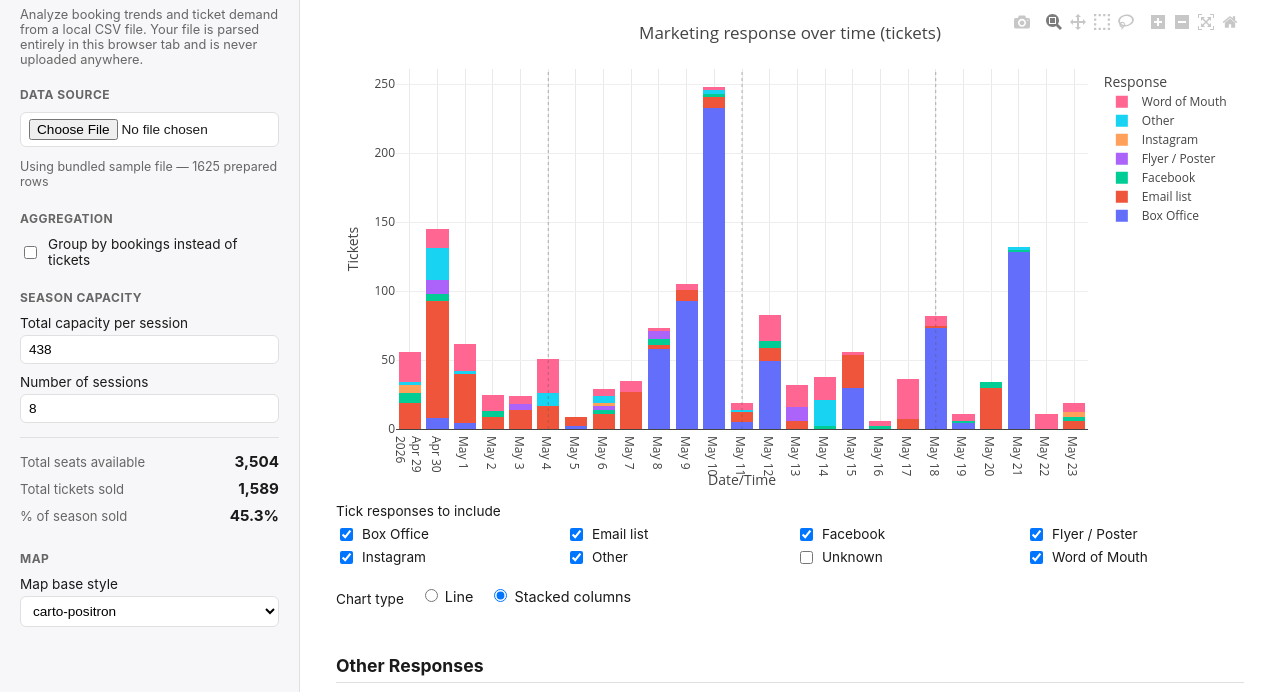
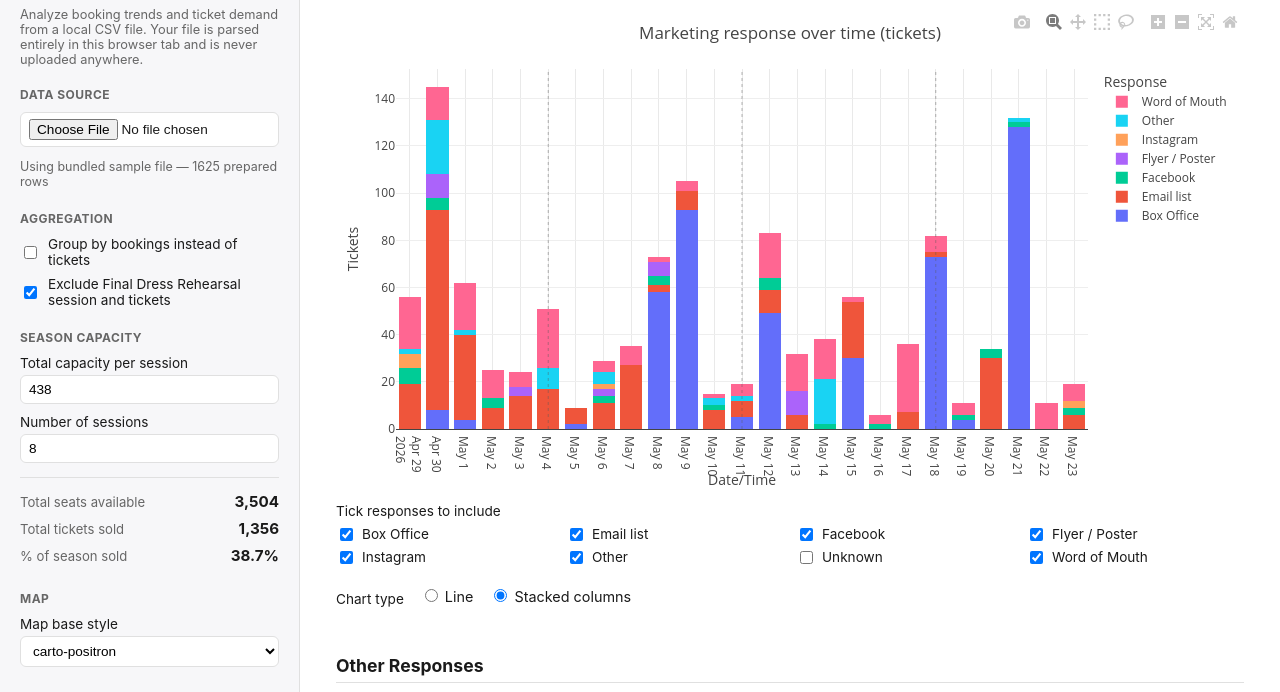
Before and after one commit to damienkee/marketing-stats-visualizer, a plain HTML site: page docs/index.html in a window 1280 px wide. Shown: the part 74-766 px from the top of the page. Drawn offline with nearby package versions, Linux system fonts and the light colour scheme.

Commit message:
Deals with FDR skewing results

```diff
--- a/docs/index.html
+++ b/docs/index.html
@@ -23,6 +23,10 @@
       <label class="checkbox-row">
         <input type="checkbox" id="group-by-bookings" />
         Group by bookings instead of tickets
+      </label>
+      <label class="checkbox-row">
+        <input type="checkbox" id="exclude-final-dress" checked />
+        Exclude Final Dress Rehearsal session and tickets
       </label>
     </section>
 
--- a/docs/js/app.js
+++ b/docs/js/app.js
@@ -179,19 +179,24 @@ function renderAll() {
   const chartType = document.querySelector('input[name="chart-type"]:checked').value;
   const sessionCapacity = parseInt(document.getElementById('session-capacity').value, 10) || 438;
   const sessionCount = parseInt(document.getElementById('session-count').value, 10) || 8;
+  const excludeFinalDress = document.getElementById('exclude-final-dress').checked;
 
   const yTitle = modeLabel === 'tickets' ? 'Tickets' : 'Bookings';
 
+  const prepared = excludeFinalDress
+    ? state.prepared.filter((r) => Categories.canonicalTicketCategory(r.ticketType) !== 'final dress rehearsal')
+    : state.prepared;
+
   // --- Season capacity stats ---
   const totalSeatsAvailable = sessionCapacity * sessionCount;
-  const totalTicketsSold = Analytics.getTotalTicketsSold(state.prepared);
+  const totalTicketsSold = Analytics.getTotalTicketsSold(prepared);
   const percentSold = totalSeatsAvailable > 0 ? (totalTicketsSold / totalSeatsAvailable) * 100 : 0;
   document.getElementById('stat-total-seats').textContent = totalSeatsAvailable.toLocaleString();
   document.getElementById('stat-total-sold').textContent = totalTicketsSold.toLocaleString();
   document.getElementById('stat-percent-sold').textContent = `${percentSold.toFixed(1)}%`;
 
   // --- Marketing Response Trend ---
-  const sourceSeries = Analytics.getSourceSeries(state.prepared, { mode: modeLabel, timeGroup });
+  const sourceSeries = Analytics.getSourceSeries(prepared, { mode: modeLabel, timeGroup });
 
   const nonOtherSeries = sourceSeries.filter((r) => !r.source.toLowerCase().startsWith('other'));
   const otherSeries = sourceSeries.filter((r) => r.source.toLowerCase().startsWith('other'));
@@ -207,13 +212,13 @@ function renderAll() {
   Charts.renderOtherTable('other-table', otherSeries, yTitle);
 
   // --- Ticket Type Breakdown ---
-  const ticketSeries = Analytics.getTicketTypeSeries(state.prepared, timeGroup);
+  const ticketSeries = Analytics.getTicketTypeSeries(prepared, timeGroup);
   const allTicketTypes = Array.from(new Set(ticketSeries.map((r) => r.ticketType))).sort((a, b) => a.localeCompare(b));
   renderCheckboxGrid('ticket-type-filter', allTicketTypes, state.ticketTypeSelections, new Set(['final dress rehearsal']), renderAll);
   const selectedTicketTypes = new Set(selectedOptions(state.ticketTypeSelections));
   const filteredTicket = ticketSeries.filter((r) => selectedTicketTypes.has(r.ticketType));
 
-  const allPieCategories = [...state.prepared.map((r) => r.ticketType), 'House seats', 'Unsold'];
+  const allPieCategories = [...prepared.map((r) => r.ticketType), 'House seats', 'Unsold'];
   const pieColorMap = Categories.buildPieColorMap(allPieCategories);
   const legendCategories = Categories.getOrderedLegendCategories(allPieCategories);
 
@@ -225,15 +230,15 @@ function renderAll() {
   Charts.renderTicketPie('ticket-pie', ticketBreakdown, pieColorMap);
 
   // --- Session Sales ---
-  const sessionSeries = Analytics.getSessionTicketTypeBreakdown(state.prepared);
+  const sessionSeries = Analytics.getSessionTicketTypeBreakdown(prepared);
   const summaryRows = Charts.renderSessionPies('session-pies', sessionSeries, pieColorMap, legendCategories, sessionCapacity);
   Charts.renderSessionSummaryTable('session-summary', summaryRows);
 
   // --- Preview table ---
-  Charts.renderPreviewTable('preview-table', state.prepared);
+  Charts.renderPreviewTable('preview-table', prepared);
 
   // --- Postcode map ---
-  const postcodeRows = excludeBoPostcode ? state.prepared.filter((r) => !containsBO(r.source)) : state.prepared;
+  const postcodeRows = excludeBoPostcode ? prepared.filter((r) => !containsBO(r.source)) : prepared;
   const postcodeSeries = Analytics.getPostcodeSeries(postcodeRows);
   const mapRows = [];
   if (state.postcodeLookup) {
@@ -255,7 +260,7 @@ function wireControls() {
     reader.readAsText(file);
   });
 
-  ['group-by-bookings', 'exclude-bo-postcode'].forEach((id) => {
+  ['group-by-bookings', 'exclude-bo-postcode', 'exclude-final-dress'].forEach((id) => {
     document.getElementById(id).addEventListener('change', renderAll);
   });
   document.getElementById('map-style-select').addEventListener('change', renderAll);
```
